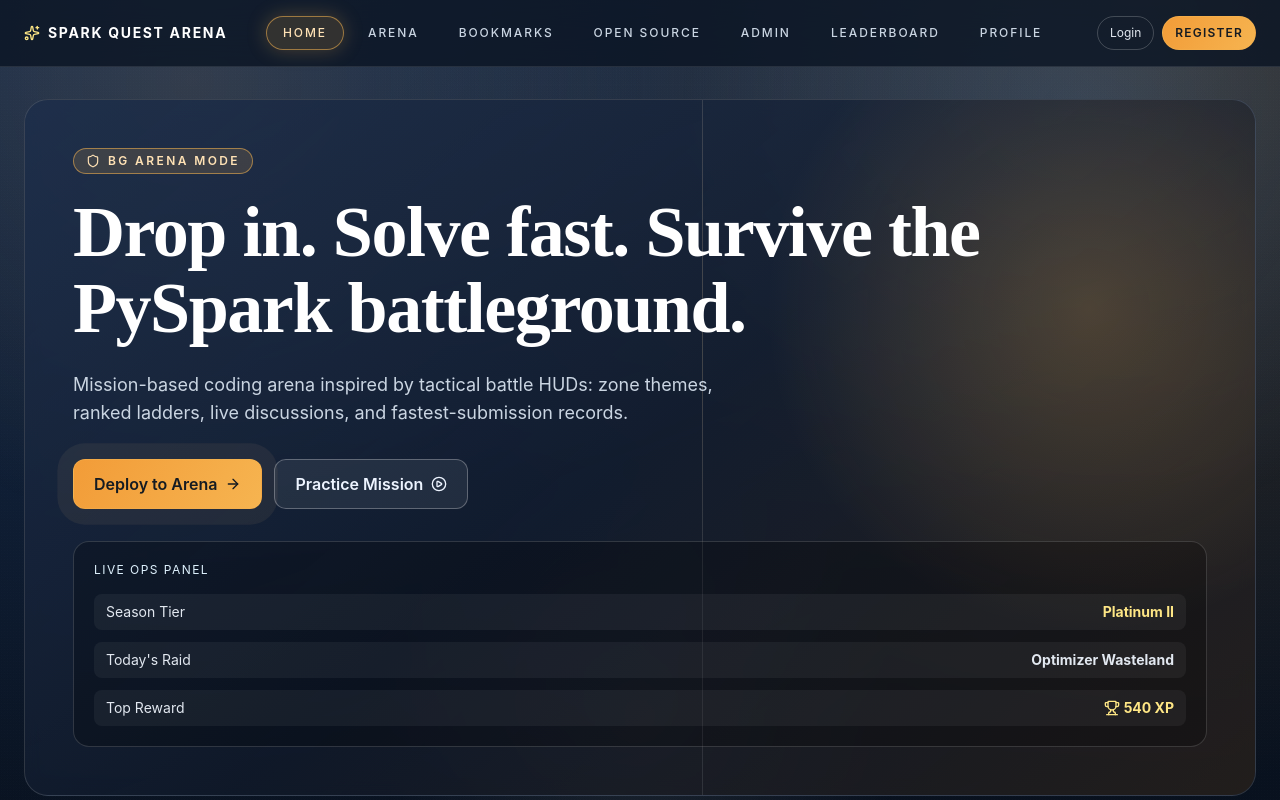
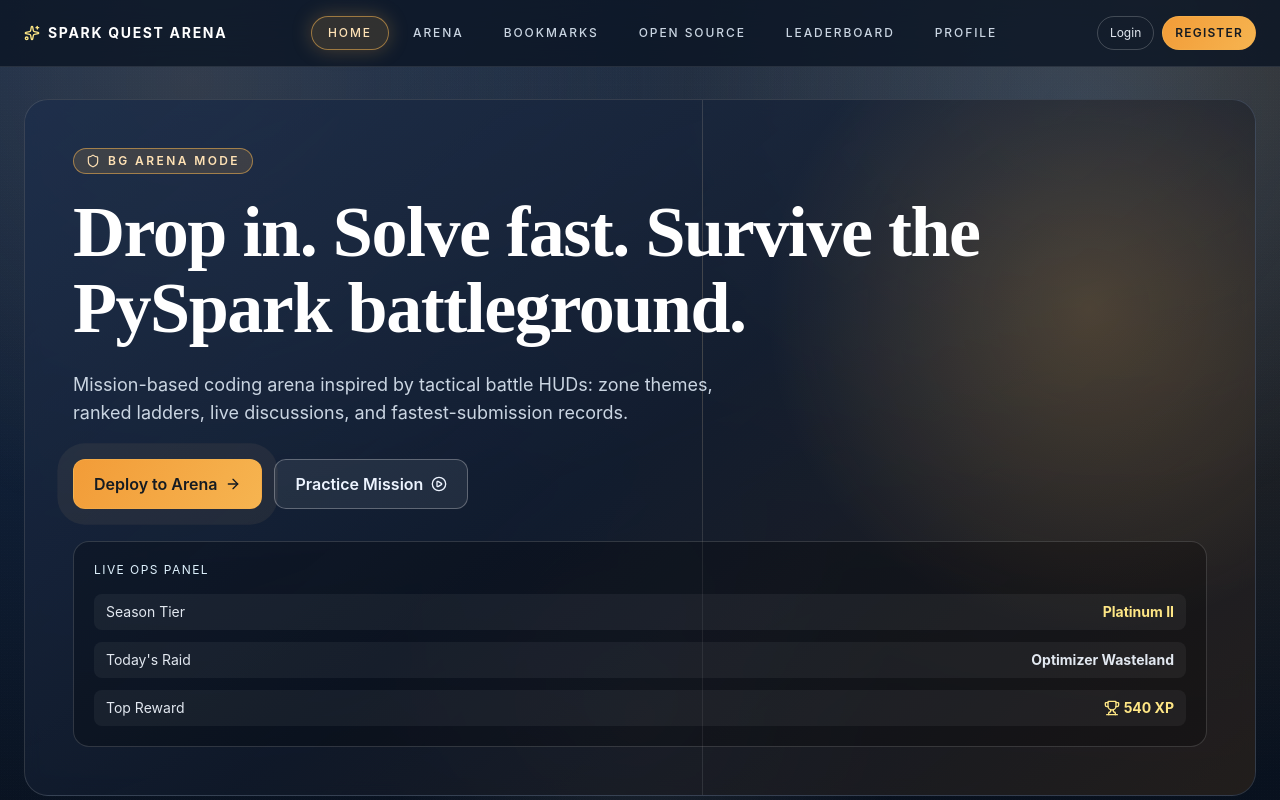
Before and after one commit to Palak-Srivastava/Pyspark-Quest-Arena, a Next.js app: page / in a window 1280 px wide. Shown: the top 800 px of the page. Built offline with nearby package versions, Linux system fonts and the light colour scheme; no server answers; the database is empty.

Commit message:
Add admin-only links to Navbar with auth check
Added admin-only links to the Navbar and implemented user authentication check to display them conditionally.

```diff
--- a/src/components/navbar.tsx
+++ b/src/components/navbar.tsx
@@ -2,6 +2,7 @@
 
 import Link from "next/link";
 import { usePathname } from "next/navigation";
+import { useEffect, useState } from "react";
 import { Sparkles } from "lucide-react";
 
 import { AuthCta } from "@/components/auth-cta";
@@ -12,13 +13,25 @@ const links = [
   { href: "/arena", label: "Arena" },
   { href: "/bookmarks", label: "Bookmarks" },
   { href: "/open-source", label: "Open Source" },
-  { href: "/admin", label: "Admin" },
+  { href: "/admin", label: "Admin", adminOnly: true },
   { href: "/leaderboard", label: "Leaderboard" },
   { href: "/profile", label: "Profile" },
 ];
 
 export function Navbar() {
   const pathname = usePathname();
+  const [isAdmin, setIsAdmin] = useState(false);
+
+  useEffect(() => {
+    fetch("/api/auth/me", { cache: "no-store", credentials: "include" })
+      .then((res) => res.json())
+      .then((data: { user: { isAdmin?: boolean } | null }) => {
+        setIsAdmin(data.user?.isAdmin === true);
+      })
+      .catch(() => {});
+  }, [pathname]);
+
+  const visibleLinks = links.filter((link) => !link.adminOnly || isAdmin);
 
   return (
     <header className="sticky top-0 z-40 border-b border-white/10 bg-[#0b1424]/80 backdrop-blur-xl">
@@ -29,7 +42,7 @@ export function Navbar() {
         </Link>
 
         <nav className="flex items-center gap-2">
-          {links.map((link) => {
+          {visibleLinks.map((link) => {
             const active = pathname === link.href || pathname.startsWith(`${link.href}/`);
             return (
               <Link
```
